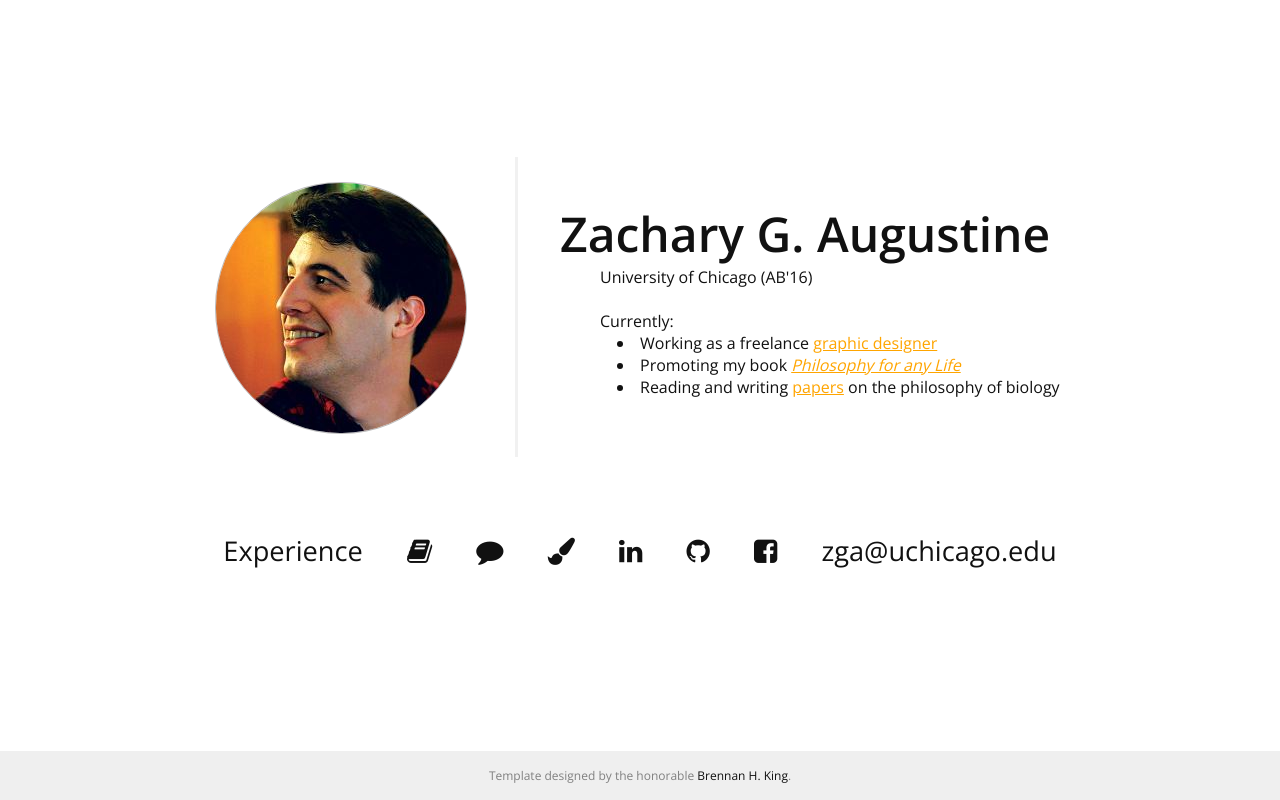
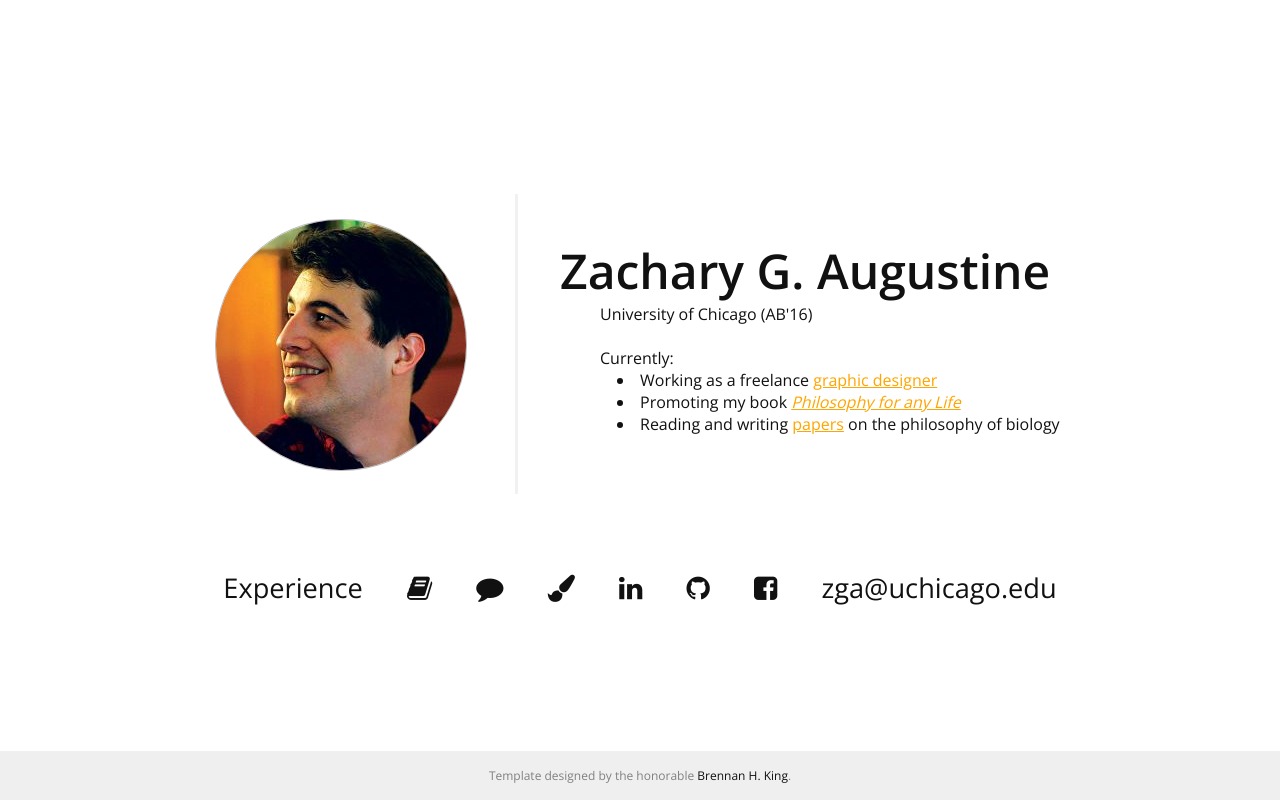
Before and after one commit to zacharyaugustine/splash, a plain HTML site: page index.html in a window 1280 px wide. Drawn offline with nearby package versions, Linux system fonts and the light colour scheme.

Commit message:
navbar padding fix to top only

```diff
--- a/css/style.css
+++ b/css/style.css
@@ -30,7 +30,7 @@ html, body {
 }
 .inner2-navbar {
   position: relative;
-  padding: 75px;
+  padding: 75px 0px 0px 0px;
    /*float: left;*/
    /*clear: both;*/
 }
```
